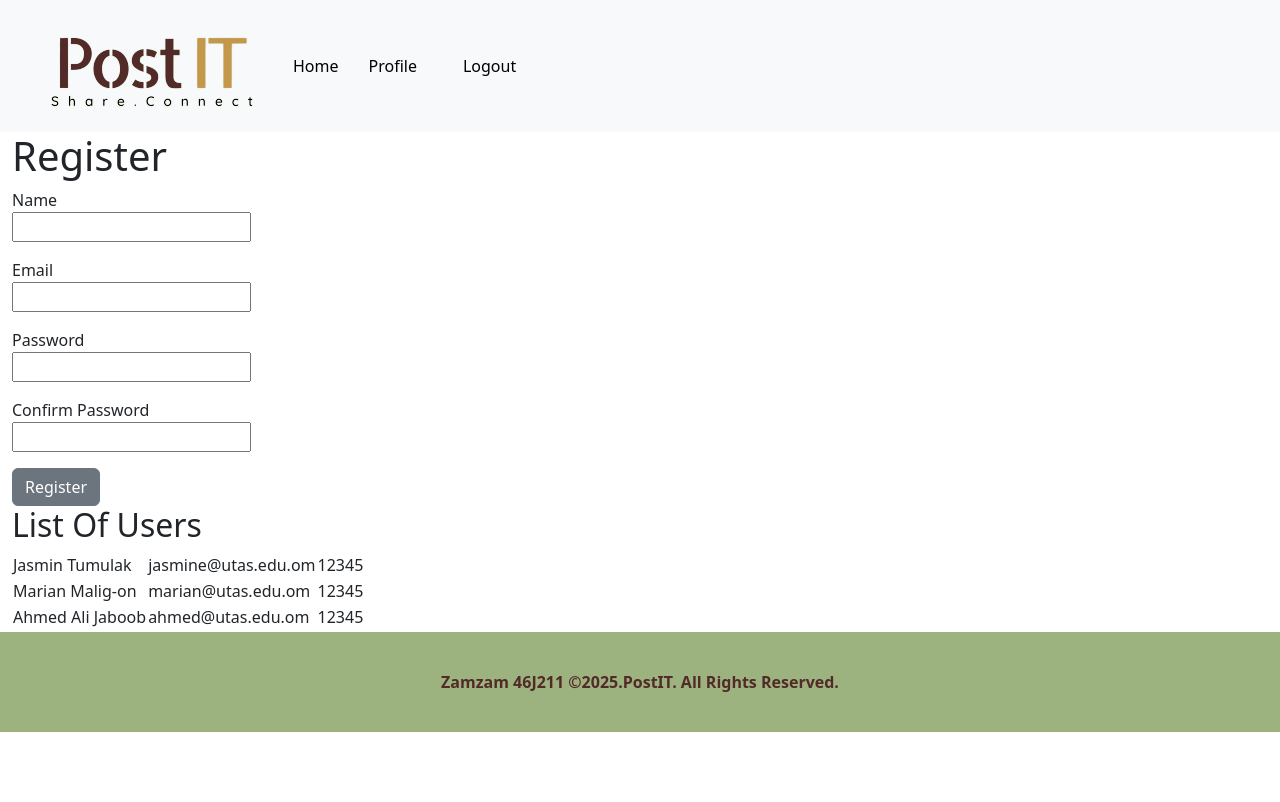
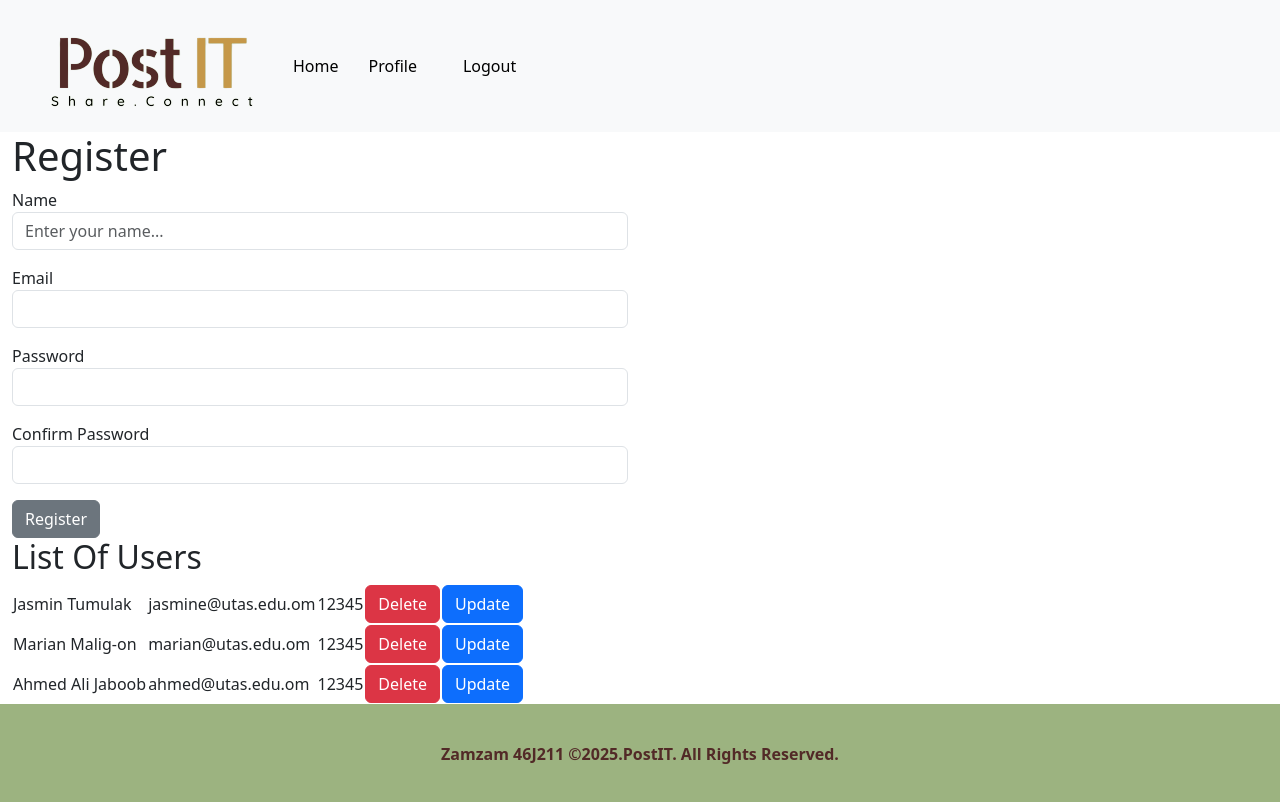
Before and after one commit to anne32z/post-it, a React (Create React App) app in the folder client/: page /register in a window 1280 px wide. Built offline with nearby package versions, Linux system fonts and the light colour scheme.

Commit message:
created the adduser reducer

```diff
--- a/client/src/Components/Register.js
+++ b/client/src/Components/Register.js
@@ -3,7 +3,9 @@ import { userSchemaValidation } from "../Validations/UserValidations";
 import * as yup from "yup";
 import { useForm } from "react-hook-form";
 import { yupResolver } from "@hookform/resolvers/yup";
-import { useSelector } from "react-redux"; // we use to access the redux state and extract data from the store
+import { useSelector, useDispatch } from "react-redux"; // we use to access the redux state and extract data from the store
+import { useState } from "react";
+import { addUser } from "../Features/UserSlice";
 
 import {
   Button,
@@ -25,9 +27,23 @@ const Register = () => {
   } = useForm({ resolver: yupResolver(userSchemaValidation) }); // Handle form submission
 
   const userList = useSelector((state) => state.users.value); // this is to get the data that we initiate in the slice and it can be written anywhere as long as it is before the return statement
-
+  const [name, setname] = useState("");
+  const [email, setemail] = useState("");
+  const [password, setpassword] = useState("");
+  const [confirmPassword, setconfirmPassword] = useState("");
+  const dispatch = useDispatch();
   const onSubmit = (data) => {
-    console.log("Form Data", data); // You can handle the form submission here
+    try {
+      const usersData = {
+        name: data.name,
+        email: data.email,
+        password: data.password,
+      };
+      dispatch(addUser(usersData));
+      alert("user added.");
+    } catch (error) {
+      console.log(error);
+    }
   };
 
   return (
@@ -37,14 +53,33 @@ const Register = () => {
         <Row>
           <Col md={6}>
             Name<br></br>
-            <input type="text" name="name" {...register("name")}></input>
+            <input
+              type="text"
+              className="form-control"
+              id="name"
+              placeholder="Enter your name...
+                " //register this input to the react-hook
+              {...register("name", {
+                onChange: (e) => setname(e.target.value),
+              })}
+            />
+            {name}
           </Col>
           <p className="error">{errors.name?.message}</p>
         </Row>
         <Row>
           <Col md={6}>
             Email<br></br>
-            <input type="email" name="email" {...register("email")}></input>
+            <input
+              type="email"
+              name="email"
+              className="form-control"
+              id="email"
+              {...register("email", {
+                onChange: (e) => setemail(e.target.value),
+              })}
+            />
+            {email}
           </Col>
           <p className="error">{errors.email?.message}</p>
         </Row>
@@ -52,10 +87,15 @@ const Register = () => {
           <Col md={6}>
             Password<br></br>
             <input
+              className="form-control"
+              id="password"
               type="password"
               name="password"
-              {...register("password")}
-            ></input>
+              {...register("password", {
+                onChange: (e) => setpassword(e.target.value),
+              })}
+            />
+            {password}
           </Col>
           <p className="error">{errors.password?.message}</p>
         </Row>
@@ -63,10 +103,15 @@ const Register = () => {
           <Col md={6}>
             Confirm Password<br></br>
             <input
+              className="form-control"
+              id="confirmpassword"
               type="password"
               name="confirmpassword"
-              {...register("confirmPassword")}
-            ></input>
+              {...register("confirmPassword", {
+                onChange: (e) => setconfirmPassword(e.target.value),
+              })}
+            />
+            {confirmPassword}
           </Col>
           <p className="error">{errors.confirmPassword?.message}</p>
         </Row>
@@ -86,6 +131,12 @@ const Register = () => {
                   <td>{user.name}</td>
                   <td>{user.email}</td>
                   <td>{user.password}</td>
+                  <td>
+                    <button className="btn btn-danger">Delete</button>
+                  </td>
+                  <td>
+                    <button className="btn btn-primary">Update</button>
+                  </td>
                 </tr>
               ))}
             </tbody>
--- a/client/src/Features/UserSlice.js
+++ b/client/src/Features/UserSlice.js
@@ -1,12 +1,20 @@
 import { createSlice } from "@reduxjs/toolkit";
-import {UsersData} from "../ExampleData";
+import { UsersData } from "../ExampleData";
 
 const initialState = { value: UsersData }; //list of user is an object with empty array as initial value(it doesnt have to be an object but best practice)
 //Assign the data from the exampleData
 const userSlice = createSlice({
   name: "users", //this is a must.
   initialState, //this is also a must, its actually initialState:initialState but we shorten it.
-  reducer: {}, // anything we want to do goes here (like update, create, delete)
+  reducers: {
+    addUser: (state, action) => {
+      state.value.push(action.payload); //add the payload to state
+    },
+    deleteUser: (state, action) => {
+      state.value = state.value.filter((user) => user.email !== action.payload);
+    },
+    updateUser: (state, action) => {},
+  }, // anything we want to do goes here (like update, create, delete)
 });
-
+export const { addUser, deleteUser, updateUser } = userSlice.actions; //export the function
 export default userSlice.reducer;
```
